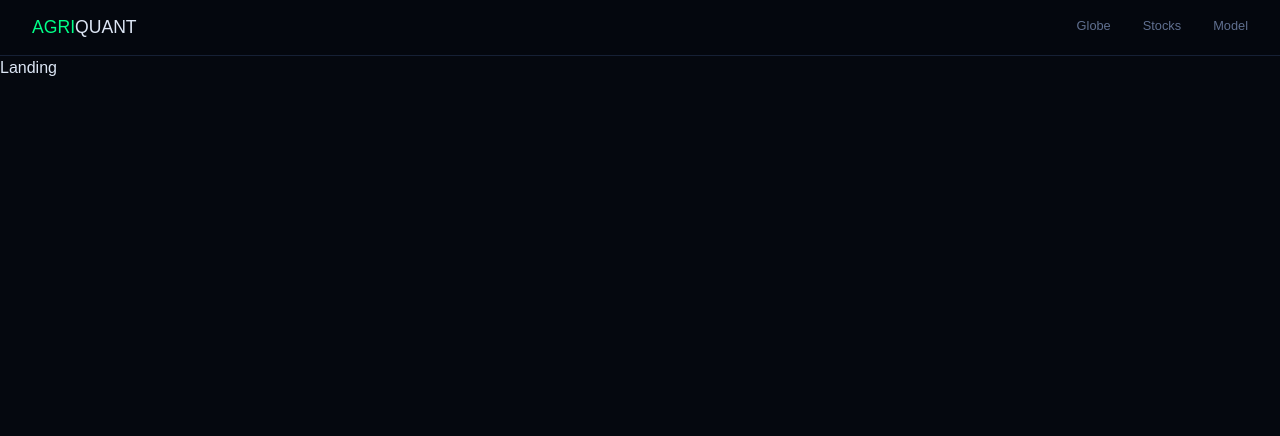
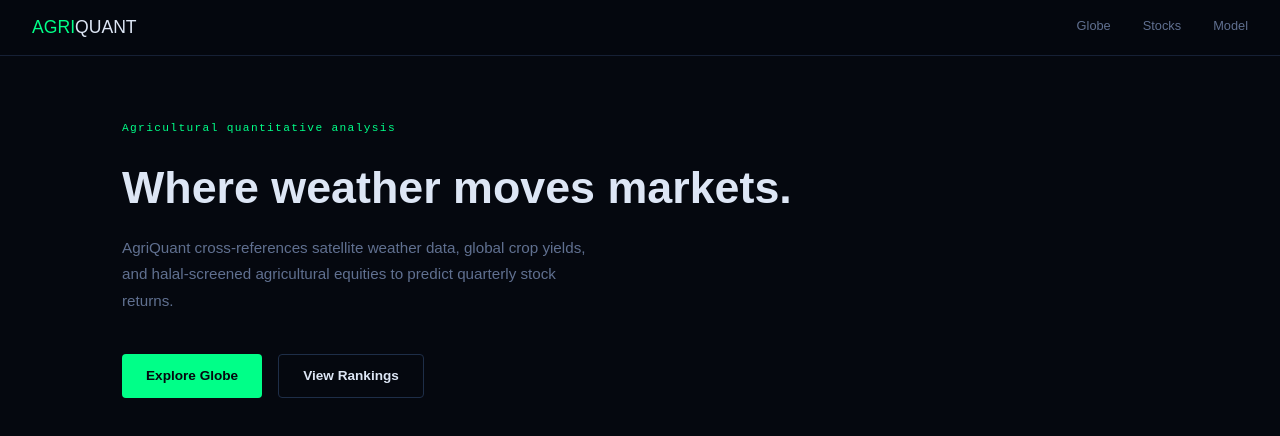
Before and after one commit to jolojo500/AgriQuant, a React (Vite) app in the folder frontend/: page / in a window 1280 px wide. Shown: the top 436 px of the page. Built offline with nearby package versions, Linux system fonts and the light colour scheme; no server answers.

Commit message:
quick landing page, no cards or naythign yet

```diff
--- a/frontend/src/pages/Landing.tsx
+++ b/frontend/src/pages/Landing.tsx
@@ -1,6 +1,87 @@
+import { useEffect, useState } from 'react'
+import { useNavigate } from 'react-router-dom'
+import { api } from '../api/client'
+import type { RankingRecord } from '../types'
 
-export default function Landing(){
-    return(
-        <div>Landing</div>
-    )
+export default function Landing() {
+  const navigate = useNavigate()
+  const [topStock, setTopStock] = useState<RankingRecord | null>(null)
+
+  useEffect(() => {
+    api.getRankings()
+      .then(data => setTopStock(data.rankings[0] ?? null))
+      .catch(() => {})
+  }, [])
+
+  return (
+    <div style={{ minHeight: '100vh', padding: '4rem 2rem', maxWidth: '1100px', margin: '0 auto' }}>
+
+      {/* Hero */}
+      <section style={{ marginBottom: '6rem' }}>
+        <p style={{
+            fontFamily: 'var(--font-mono)',
+            fontSize: '0.7rem',
+            color: 'var(--green)',
+            letterSpacing: '0.12em',
+            marginBottom: '1.5rem',
+        }}>
+            Agricultural quantitative analysis
+        </p>
+
+        <h1 style={{
+            fontFamily: 'var(--font-display)',
+            fontWeight: 600,
+            fontSize: 'clamp(1.8rem, 3.5vw, 3rem)',
+            lineHeight: 1.2,
+            color: 'var(--text-primary)',
+            margin: '0 0 1.25rem',
+        }}>
+            Where weather moves markets.
+        </h1>
+
+        <p style={{
+            fontFamily: 'var(--font-display)',
+            fontWeight: 400,
+            fontSize: '0.95rem',
+            color: 'var(--text-secondary)', //#FFFFED this also kinda good ngl, might be better for eyes
+            maxWidth: '480px',
+            lineHeight: 1.75,
+            margin: '0 0 2.5rem',
+        }}>
+            AgriQuant cross-references satellite weather data, global crop yields,
+            and halal-screened agricultural equities to predict quarterly stock returns.
+        </p>
+
+        <div style={{ display: 'flex', gap: '1rem' }}>
+            <button onClick={() => navigate('/globe')} style={{
+            fontFamily: 'var(--font-display)',
+            fontWeight: 600,
+            fontSize: '0.85rem',
+            padding: '0.65rem 1.5rem',
+            background: 'var(--green)',
+            color: 'var(--bg-primary)',
+            border: 'none',
+            borderRadius: '4px',
+            cursor: 'pointer',
+            }}>
+            Explore Globe
+            </button>
+            <button onClick={() => navigate('/stocks')} style={{
+            fontFamily: 'var(--font-display)',
+            fontWeight: 600,
+            fontSize: '0.85rem',
+            padding: '0.65rem 1.5rem',
+            background: 'transparent',
+            color: 'var(--text-primary)',
+            border: '1px solid var(--border-bright)',
+            borderRadius: '4px',
+            cursor: 'pointer',
+            }}>
+            View Rankings
+            </button>
+        </div>
+    </section>
+
+    </div>
+  )
 }
```
